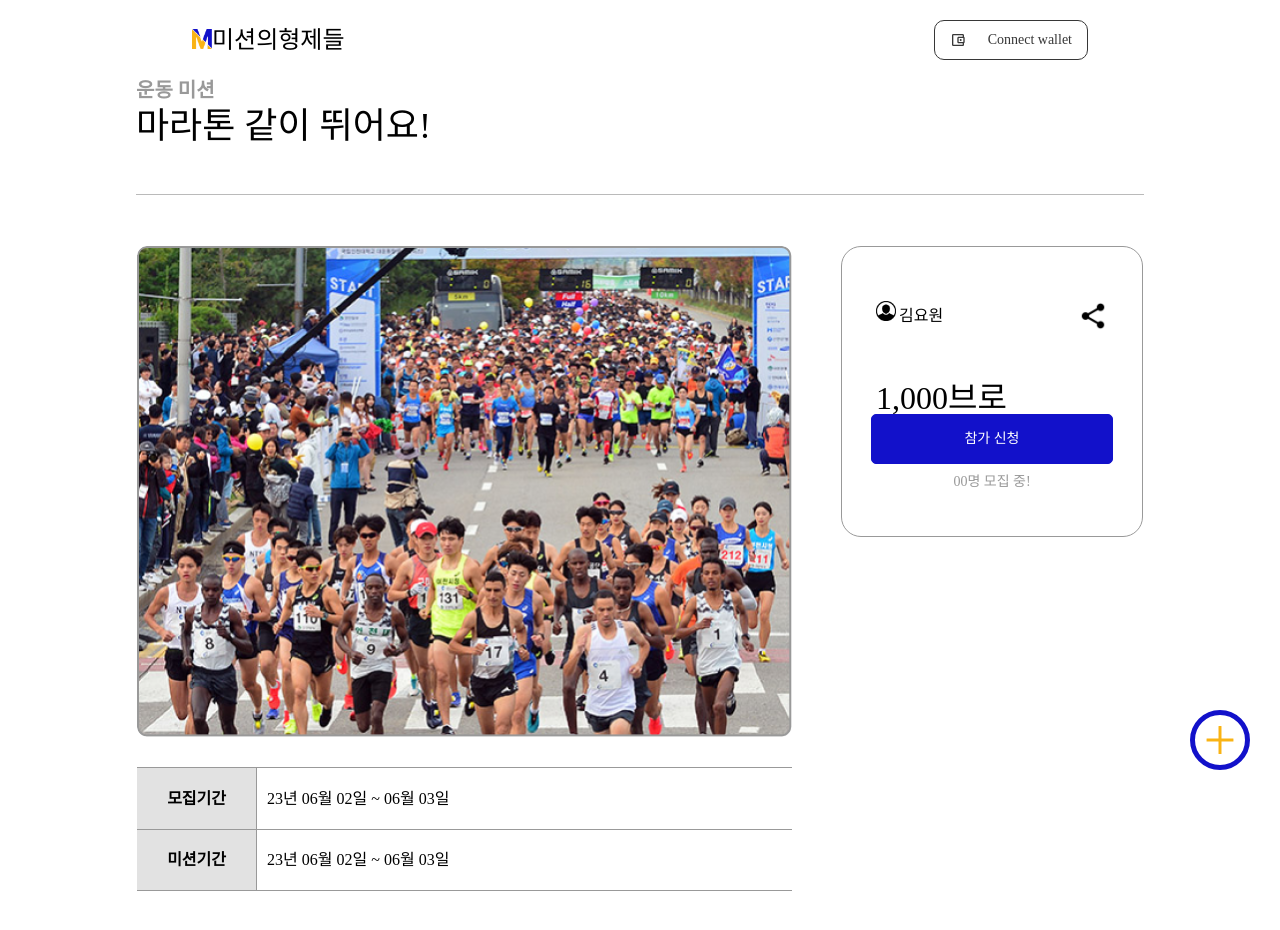
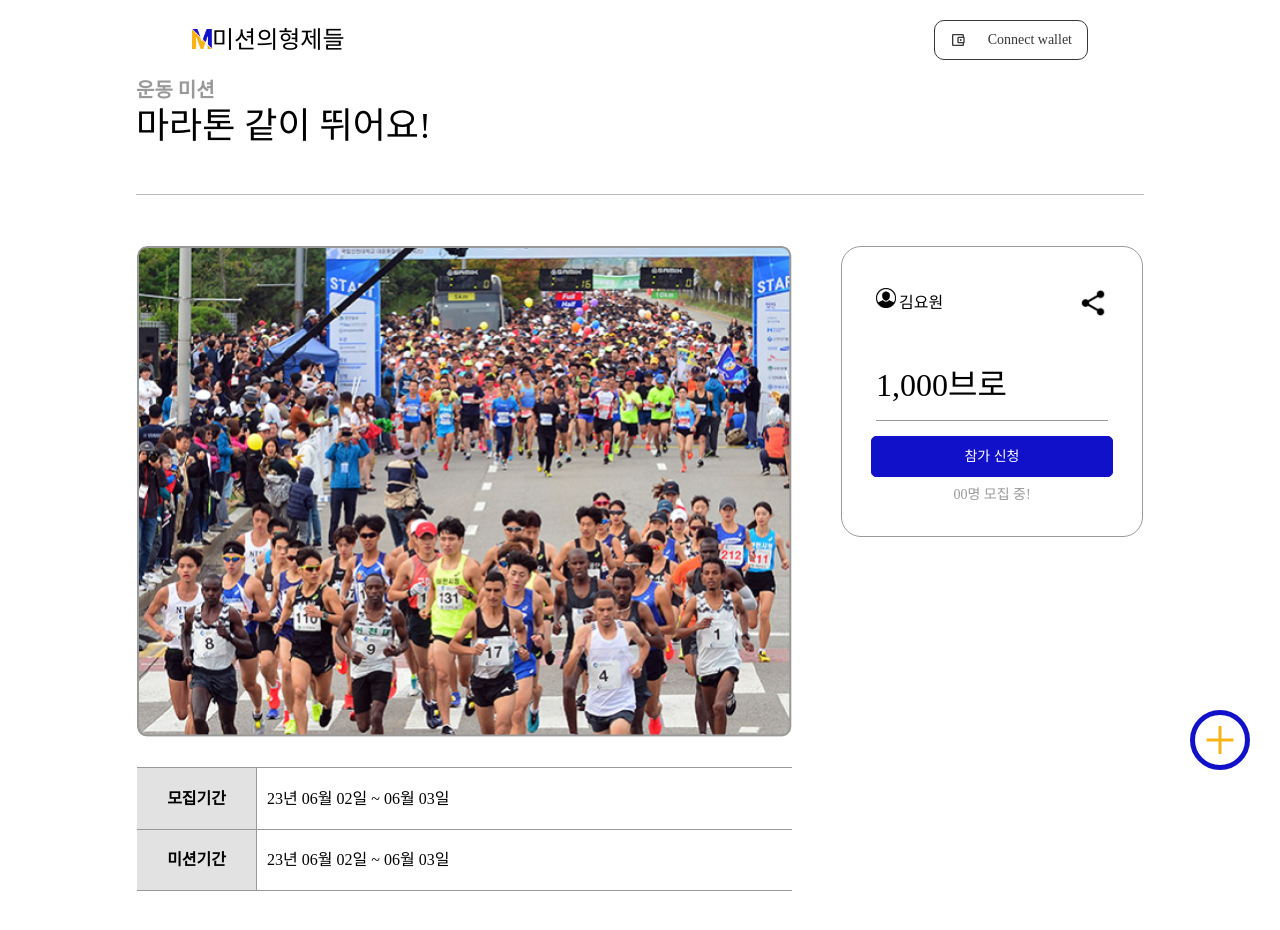
Before and after one commit to Block-Fighters/missionbrothers-client, a React (Create React App) app: page /missionDetail in a window 1280 px wide. Shown: the top 930 px of the page. Built offline with nearby package versions, Linux system fonts and the light colour scheme; the HTML template or start-up script is replaced by a standard one; a web font is replaced by a local one.

Commit message:
[#18]style:Detail 모집중인 미션 페이지

```diff
--- a/src/components/Join/style.js
+++ b/src/components/Join/style.js
@@ -31,10 +31,12 @@ export const $InnerFirstDiv = styled.div`
 `;
 export const $InnerSecondDiv = styled.div`
     width : 100%;
+    height : 52px;
     ${flexCustom('row', 'flex-start', '')}
     font-size : 32px;
     font-weight : 'Bold';
-    padding-bottom : 20px
+    padding-bottom : 20px;
+    margin-bottom : 15px;
     border-bottom : 1px solid ${theme.gray[500]};
 `;
 export const $InnerThirdDiv = styled.div`
```
